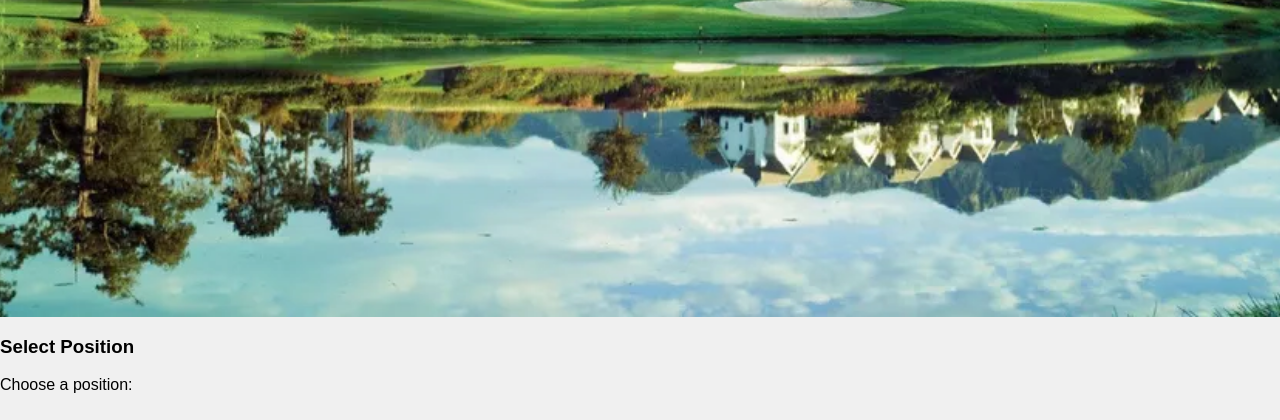
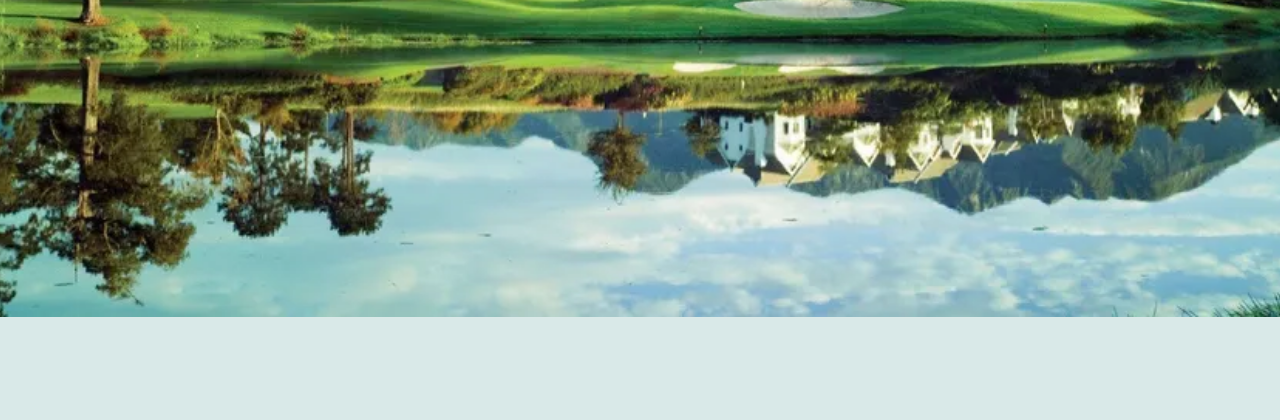
Before and after one commit to kbwillia/Golf_solver, a Flask app: page / in a window 1280 px wide. Shown: the part 493-913 px from the top of the page. After the commit the page ends 810 px from the top, so only its background shows below. Run offline with Flask 3, Linux system fonts and the light colour scheme.

Commit message:
got circle

```diff
--- a/static/js/golf.js
+++ b/static/js/golf.js
@@ -359,7 +359,6 @@ function updatePlayerGrids() {
 
             if (isHuman && pos >= 2) {
                 if (!setupCardsHidden) {
-                    console.log(`🔍 Bottom cards visible - setupCardsHidden: ${setupCardsHidden}, game: ${currentGameState.current_game}`);
                     cardClass += ' privately-visible'; // Show bottom cards at setup
                     displayContent = getCardDisplayContent(card, false);
                     isFaceDown = false;
@@ -368,7 +367,6 @@ function updatePlayerGrids() {
                     displayContent = getCardDisplayContent(card, false);
                     isFaceDown = false;
                 } else {
-                    console.log(`🚫 Bottom cards hidden - setupCardsHidden: ${setupCardsHidden}, game: ${currentGameState.current_game}`);
                     cardClass += ' face-down'; // Hide after setup
                     displayContent = '';
                     isFaceDown = true;
@@ -468,7 +466,8 @@ async function takeDiscard() {
         return;
     }
 
-    showPositionModal('Take Discard Card', 'Choose position to place the discard card:', availablePositions, 'take_discard');
+    // Now using drag-and-drop instead of modal
+    alert('Drag the discard card to a position in your grid to place it.');
 }
 
 async function drawFromDeck() {
@@ -566,50 +565,10 @@ function getAvailablePositions() {
     return positions;
 }
 
-function showPositionModal(title, message, positions, actionType) {
-    currentAction = actionType;
-    document.getElementById('modalTitle').textContent = title;
-    document.getElementById('modalMessage').textContent = message;
-
-    const buttonsContainer = document.getElementById('positionButtons');
-    buttonsContainer.innerHTML = '';
-
-    // Get the human player's grid
-    const humanPlayer = currentGameState.players[0];
-
-    // Create a 2x2 grid of buttons (positions 0-3)
-    for (let row = 0; row < 2; row++) {
-        for (let col = 0; col < 2; col++) {
-            const pos = row * 2 + col;
-            if (positions.includes(pos)) {
-                let cardLabel = '?';
-                const card = humanPlayer.grid[pos];
-                if (card) {
-                    if (card.visible) {
-                        cardLabel = `${card.rank}${card.suit}`;
-                    } else {
-                        cardLabel = '?';
-                    }
-                }
-                const button = document.createElement('button');
-                button.className = 'btn btn-primary';
-                button.textContent = cardLabel;
-                button.onclick = () => executeAction(pos, actionType);
-                buttonsContainer.appendChild(button);
-            } else {
-                // Add an invisible placeholder to keep grid shape
-                const placeholder = document.createElement('div');
-                placeholder.style.visibility = 'hidden';
-                buttonsContainer.appendChild(placeholder);
-            }
-        }
-    }
-
-    document.getElementById('positionModal').style.display = 'block';
-}
+// Position modal functions removed - now using drag-and-drop
 
 async function executeAction(position, actionType = null) {
-    document.getElementById('positionModal').style.display = 'none';
+    // Position modal removed - no need to hide it
 
     const action = {
         game_id: gameId,
@@ -674,15 +633,7 @@ function restartGame() {
     updateGameDisplay();
 }
 
-// Close modals when clicking outside
-window.onclick = function(event) {
-    const modals = document.getElementsByClassName('modal');
-    for (let modal of modals) {
-        if (event.target === modal) {
-            modal.style.display = 'none';
-        }
-    }
-}
+// Modal closing logic removed - no modals in use
 
 // Periodically refresh game state to catch AI moves
 setInterval(() => {
@@ -843,15 +794,15 @@ function updateProbabilitiesPanel() {
 
     // LEFT COLUMN: Unknown Cards Chart
     if (unknownCardsPanel && probs.deck_counts) {
-        let unknownHtml = '<div style="background:#f8f9fa;padding:12px 18px;border-radius:10px;box-shadow:0 1px 4px #eee;">';
-        unknownHtml += '<h4 style="margin-top:0;">Cards Left</h4>';
+        let unknownHtml = '<div class="probabilities-panel-box">';
+        unknownHtml += '<h4 class="probabilities-title">Cards Left</h4>';
 
         // Desired order: J, A, 2-10, Q, K
         const order = ['J', 'A', '2', '3', '4', '5', '6', '7', '8', '9', '10', 'Q', 'K'];
         const maxCount = Math.max(...Object.values(probs.deck_counts));
 
-        unknownHtml += '<table style="font-size:13px;margin-top:4px;margin-bottom:6px;width:100%;border-collapse:collapse;">';
-        unknownHtml += '<thead><tr><th style="text-align:left;padding-right:5px;width:25px;">Rank</th><th style="text-align:left;">Count</th></tr></thead><tbody>';
+        unknownHtml += '<table class="probabilities-table">';
+        unknownHtml += '<thead><tr><th class="rank-header">Rank</th><th class="count-header">Count</th></tr></thead><tbody>';
 
         for (const rank of order) {
             if (probs.deck_counts[rank] !== undefined) {
@@ -859,23 +810,23 @@ function updateProbabilitiesPanel() {
                 const barWidth = maxCount > 0 ? (count / maxCount) * 100 : 0;
 
                 // Color based on count
-                let barColor;
+                let barColorClass;
                 if (count === 0) {
-                    barColor = '#dc3545'; // Red for 0 (cards are out)
+                    barColorClass = 'card-bar-red';
                 } else if (count === 1) {
-                    barColor = '#fd7e14'; // Orange for 1 (low availability)
+                    barColorClass = 'card-bar-orange';
                 } else if (count <= 2) {
-                    barColor = '#ffc107'; // Yellow for 2 (medium-low)
+                    barColorClass = 'card-bar-yellow';
                 } else if (count <= 3) {
-                    barColor = '#20c997'; // Teal for 3 (medium)
+                    barColorClass = 'card-bar-teal';
                 } else {
-                    barColor = '#28a745'; // Green for 4 (high availability)
+                    barColorClass = 'card-bar-green';
                 }
 
-                unknownHtml += `<tr><td style="padding-right:5px;padding:2px 0;">${rank}</td>`;
-                unknownHtml += `<td style="padding:2px 0;">`;
+                unknownHtml += `<tr><td class="rank-cell">${rank}</td>`;
+                unknownHtml += `<td class="count-cell">`;
                 unknownHtml += `<div class="card-count-bar-container">`;
-                unknownHtml += `<div class="card-count-bar" style="width:${Math.max(barWidth, 8)}%;background-color:${barColor};">`;
+                unknownHtml += `<div class="card-count-bar ${barColorClass}" style="width:${Math.max(barWidth, 8)}%;">`;
                 unknownHtml += `<span class="card-count-text">${count}</span>`;
                 unknownHtml += `</div>`;
                 unknownHtml += `</div>`;
@@ -888,32 +839,32 @@ function updateProbabilitiesPanel() {
 
     // RIGHT COLUMN: Other Probabilities
     if (otherProbabilitiesPanel) {
-        let otherHtml = '<div style="background:#f8f9fa;padding:12px 18px;border-radius:10px;box-shadow:0 1px 4px #eee;">';
-        otherHtml += '<h4 style="margin-top:0;">Probabilities</h4>';
+        let otherHtml = '<div class="probabilities-panel-box">';
+        otherHtml += '<h4 class="probabilities-title">Probabilities</h4>';
 
         // Expected Value Comparison (most important - show first)
         if (probs.expected_value_draw_vs_discard && currentGameState.current_turn === 0 && !currentGameState.game_over) {
             const ev = probs.expected_value_draw_vs_discard;
-            otherHtml += '<div style="margin-bottom:12px;padding:8px 12px;background:#e8f4fd;border-radius:6px;border-left:4px solid #007bff;">';
-            otherHtml += '<div style="font-weight:bold;color:#007bff;margin-bottom:4px;">🎯 Strategic Recommendation:</div>';
-            otherHtml += `<div style="font-size:14px;margin-bottom:2px;"><b>${ev.recommendation}</b></div>`;
-            otherHtml += `<div style="font-size:12px;color:#666;">Draw: +${ev.draw_expected_value} | Discard: +${ev.discard_expected_value} | Advantage: ${ev.draw_advantage > 0 ? '+' : ''}${ev.draw_advantage}</div>`;
+            otherHtml += '<div class="probabilities-bar">';
+            otherHtml += '<div class="probabilities-bar-title">🎯 Strategic Recommendation:</div>';
+            otherHtml += `<div class="probabilities-bar-main"><b>${ev.recommendation}</b></div>`;
+            otherHtml += `<div class="probabilities-bar-detail">Draw: +${ev.draw_expected_value} | Discard: +${ev.discard_expected_value} | Advantage: ${ev.draw_advantage > 0 ? '+' : ''}${ev.draw_advantage}</div>`;
             if (ev.discard_card) {
-                otherHtml += `<div style="font-size:12px;color:#666;">Discard: ${ev.discard_card} (score: ${ev.discard_score})</div>`;
+                otherHtml += `<div class="probabilities-bar-detail">Discard: ${ev.discard_card} (score: ${ev.discard_score})</div>`;
             }
             otherHtml += '</div>';
         }
 
         // Probability statistics
         if (probs.prob_draw_pair && probs.prob_draw_pair.length > 0) {
-            otherHtml += `<div style="margin-top:4px;">`;
-            otherHtml += `<b>Prob. next card matches your grid:</b> <span style="color:#007bff;">${probs.prob_draw_pair[0]}</span>`;
+            otherHtml += `<div class="probabilities-stat">`;
+            otherHtml += `<b>Prob. next card matches your grid:</b> <span class="probability-blue">${probs.prob_draw_pair[0]}</span>`;
             otherHtml += '</div>';
         }
         // Probability of drawing a card that improves your hand (for human)
         if (probs.prob_improve_hand && probs.prob_improve_hand.length > 0) {
-            otherHtml += `<div style="margin-top:4px;">`;
-            otherHtml += `<b>Prob. next card improves your hand:</b> <span style="color:#007bff;">${probs.prob_improve_hand[0]}</span>`;
+            otherHtml += `<div class="probabilities-stat">`;
+            otherHtml += `<b>Prob. next card improves your hand:</b> <span class="probability-blue">${probs.prob_improve_hand[0]}</span>`;
             otherHtml += '</div>';
         }
 
@@ -1167,10 +1118,11 @@ discardCard.onclick = function() {
 };
 
 function handleGameEnd() {
-    console.log('Game ended, fetching new state...');
-    // fetch logic
-    console.log('New state received:', newState);
-    console.log('Updating display...');
-    updateGameDisplay();
-    console.log('Display updated');
+    // Immediately fetch new game state, don't wait for polling
+    fetch(`/game_state/${gameId}`)
+        .then(response => response.json())
+        .then(newState => {
+            currentGameState = newState;
+            updateGameDisplay(); // Force immediate UI update
+        });
 }
--- a/templates/index.html
+++ b/templates/index.html
@@ -121,14 +121,7 @@
 
     <!-- REMOVED: External probabilities panel - now integrated into grid layout -->
 
-    <!-- Position Selection Modal (for choosing where to place a card) -->
-    <div id="positionModal" class="modal">
-        <div class="modal-content">
-            <h3 id="modalTitle">Select Position</h3>
-            <p id="modalMessage">Choose a position:</p>
-            <div id="positionButtons" class="position-buttons"></div> <!-- 2x2 grid of position buttons -->
-        </div>
-    </div>
+    <!-- Position modal removed - now using drag-and-drop instead -->
 
     <!-- Main JavaScript for all UI/game logic --> <!-- All game logic below -->
     <script src="/static/js/golf.js"></script>
```
Also changed, not shown: static/css/golf.css (+166 -32 lines), static/golf_ball_260.webp (added), static/golf_ball_high.png (added), static/titlelist1.jpg (added), static/titlelist2.jpg (added), 1 other file.
